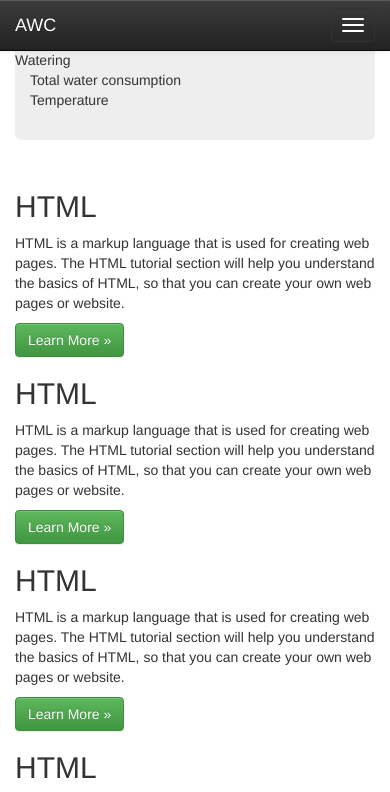
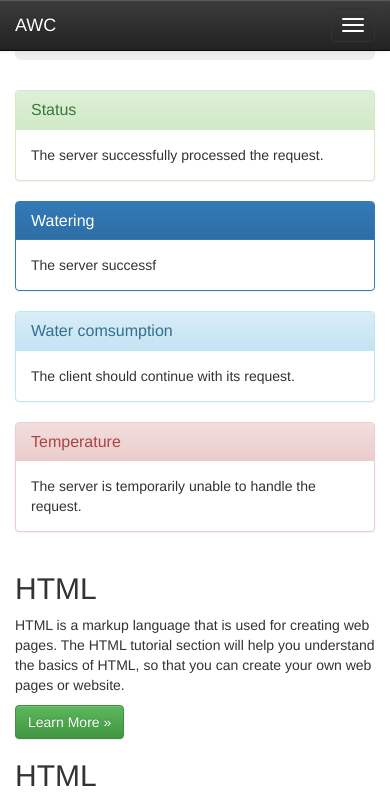
Before and after one commit to KozikR/AWC, a PHP site: page / in a window 390 px wide. Shown: the top 792 px of the page. Run offline with PHP 8.4, Linux system fonts and the light colour scheme; some libraries are stand-ins or nearby versions.

Commit message:
Responsive Layout
front end of main page with responsive layout

```diff
--- a/AWCweb/AWCWeb/index.php
+++ b/AWCweb/AWCWeb/index.php
@@ -34,12 +34,47 @@
 </nav>
 <div class="container-fluid">
     <div class="jumbotron">
-        <div class="row" >
-            <div class="col-sm-1 col-md-1 col-lg-1">Status</div>
-            <div sclass="col-sm-1 col-md-1 col-lg-1">Watering</div>
-            <div class="col-sm-1 col-md-1 col-lg-1">Total water consumption</div>
-            <div class="col-sm-1 col-md-1 col-lg-1">Temperature</div>
+    </div>
+    <div class="row">
+        <?php $panel= "col-md-3 col-sm-6" ?>
+        <div class="<?=$panel?>" >
+            <div class="panel panel-success ">
+                <div class="panel-heading">
+                    <h3 class="panel-title">Status</h3>
+                </div>
+                <div class="panel-body">The server successfully processed the request.</div>
+            </div>
         </div>
+
+        <div class="<?=$panel?>" >
+            <div class="panel panel-primary">
+                <div class="panel-heading">
+                    <h3 class="panel-title">Watering</h3>
+                </div>
+                <div class="panel-body">The server successf</div>
+            </div>
+        </div>
+
+        <div class="<?=$panel?>" >
+            <div class="panel panel-info ">
+                <div class="panel-heading">
+                    <h3 class="panel-title">Water comsumption</h3>
+                </div>
+                <div class="panel-body">The client should continue with its request.</div>
+            </div>
+        </div>
+
+        <div class="<?=$panel?>" >
+            <div class="panel panel-danger">
+                <div class="panel-heading">
+                    <h3 class="panel-title">Temperature</h3>
+                </div>
+                <div class="panel-body">The server is temporarily unable to handle the request.</div>
+            </div>
+        </div>
+
+        <div class="clearfix "></div>
+
     </div>
     <div class="row">
         <?php for($i = 0; $i < 12; $i++){ ?>
```
